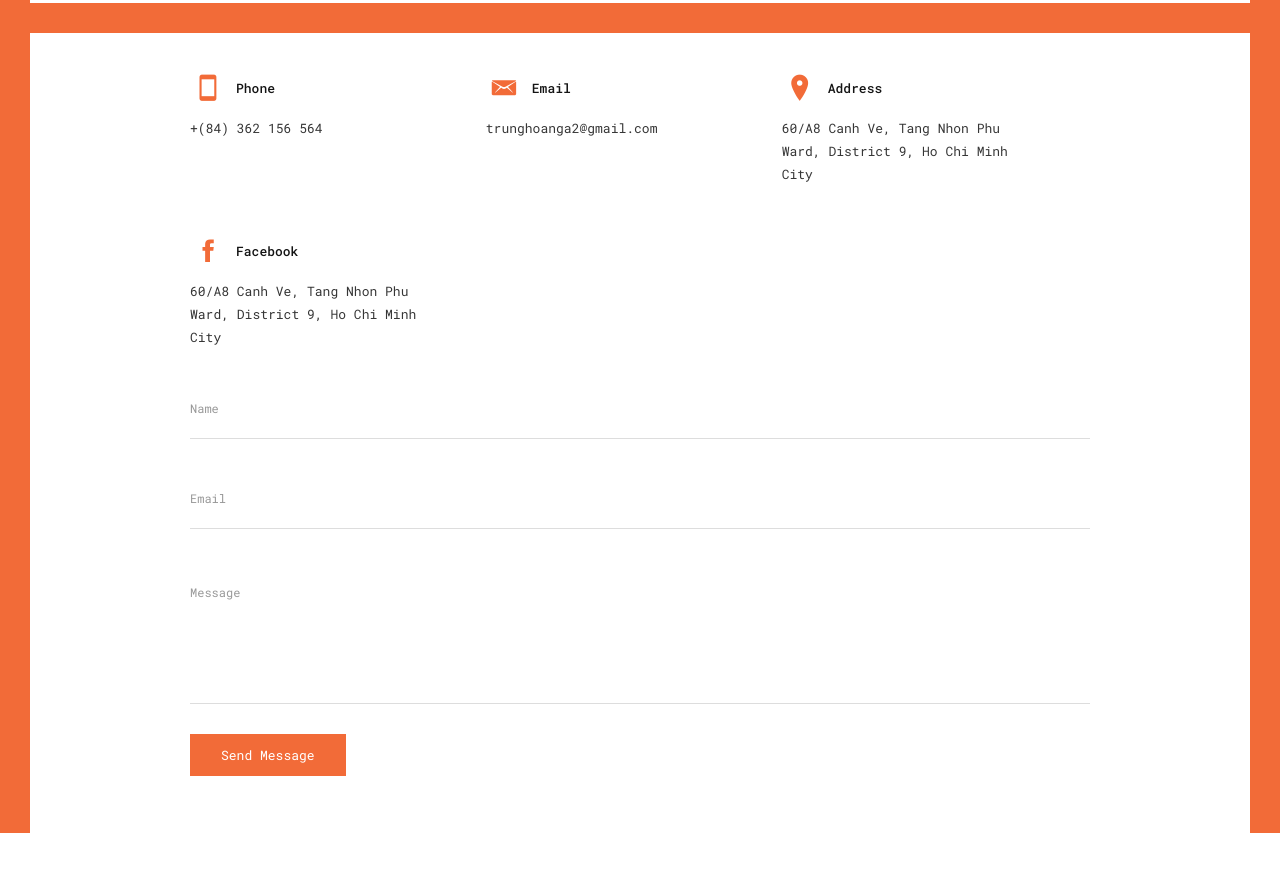
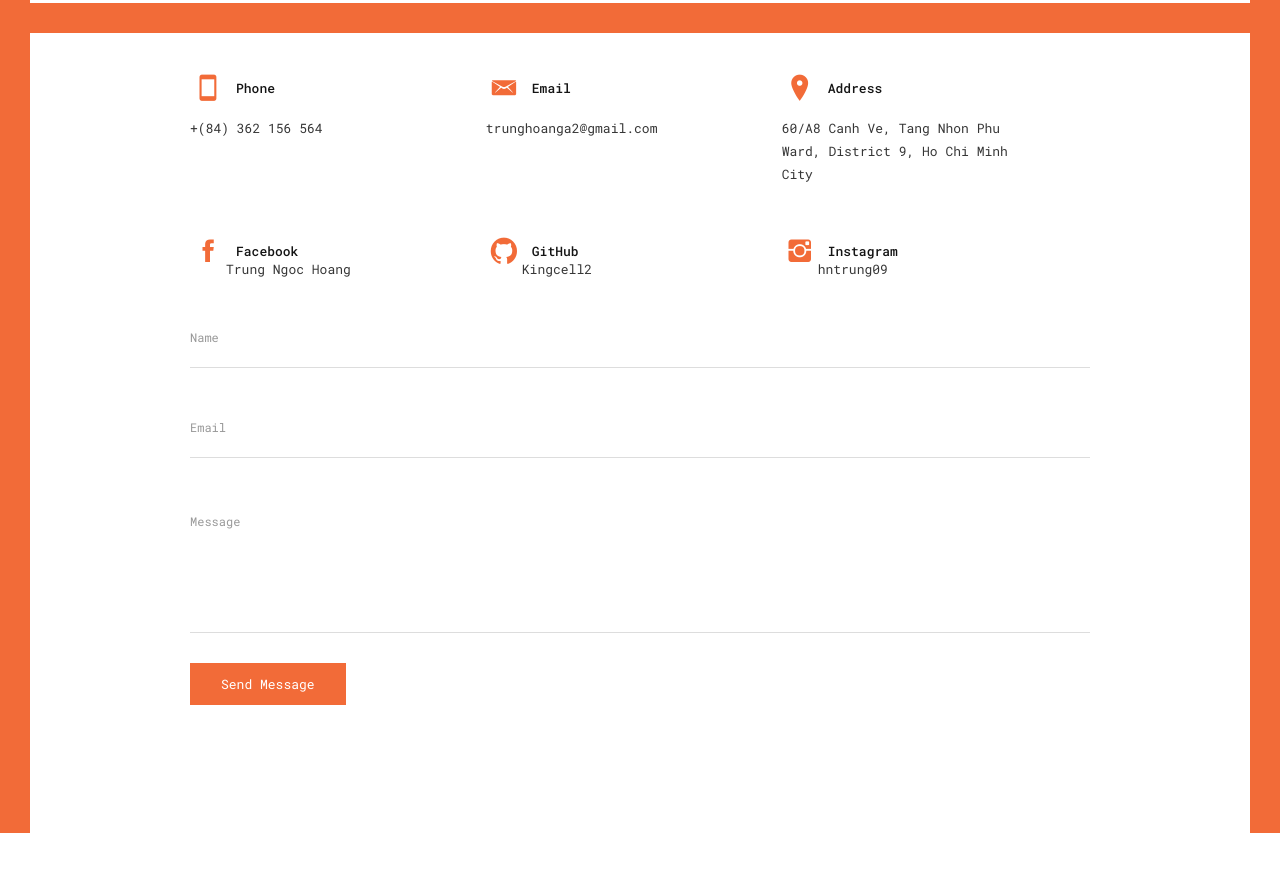
Before and after one commit to cba-tyson/myProfile, a website with bundled scripts: page contacts.html in a window 1280 px wide. Shown: the part 767-1639 px from the top of the page. Built offline with nearby package versions, Linux system fonts and the light colour scheme; a web font is replaced by a local one.

Commit message:
update contact

```diff
--- a/contacts.html
+++ b/contacts.html
@@ -13,9 +13,7 @@
     <meta name="viewport" content="width=device-width, initial-scale=1, maximum-scale=1" />
 
     <!-- Load Fonts -->
-    <link
-        href='https://fonts.googleapis.com/css?family=Roboto+Mono:400,100,300italic,300,100italic,400italic,500,500italic,700,700italic&amp;subset=latin,cyrillic'
-        rel='stylesheet'>
+    <link href='https://fonts.googleapis.com/css?family=Roboto+Mono:400,100,300italic,300,100italic,400italic,500,500italic,700,700italic&amp;subset=latin,cyrillic' rel='stylesheet'>
     <link rel="shortcut icon" href="dist/img/img_main.jpg" type="image/x-icon">
 
     <!-- CSS -->
@@ -114,9 +112,17 @@
                         <div class="service-item">
                             <div class="icon"><span class="ion ion-social-facebook"></span></div>
                             <div class="name">Facebook</div>
-                            <p>
-                                60/A8 Canh Ve, Tang Nhon Phu Ward, District 9, Ho Chi Minh City
-                            </p>
+                            <a href="https://facebook.com/TrungNgocHoang9x" target="_blank">Trung Ngoc Hoang</a>
+                        </div>
+                        <div class="service-item">
+                            <div class="icon"><span class="ion ion-social-github"></span></div>
+                            <div class="name">GitHub</div>
+                            <a href="https://github.com/kingcell2" target="_blank">Kingcell2</a>
+                        </div>
+                        <div class="service-item">
+                            <div class="icon"><span class="ion ion-social-instagram"></span></div>
+                            <div class="name">Instagram</div>
+                            <a href="https://github.com/kingcell2" target="_blank">hntrung09</a>
                         </div>
                     </div>
                     <div class="contact_form">
@@ -130,8 +136,7 @@
                             <div class="group-val ct-gr">
                                 <textarea name="message" placeholder="Message"></textarea>
                             </div>
-                            <a href="#" class="btn fill" onclick="$('#cform').submit(); return false;"
-                                data-text="Send Message">Send Message</a>
+                            <a href="#" class="btn fill" onclick="$('#cform').submit(); return false;" data-text="Send Message">Send Message</a>
                         </form>
                         <div class="alert-success">
                             <p>
```
